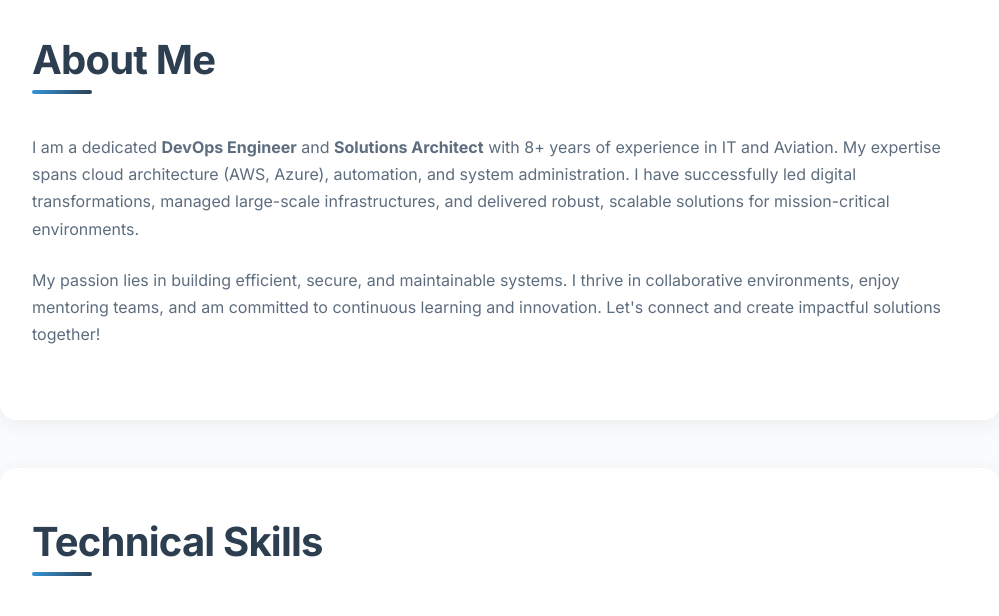
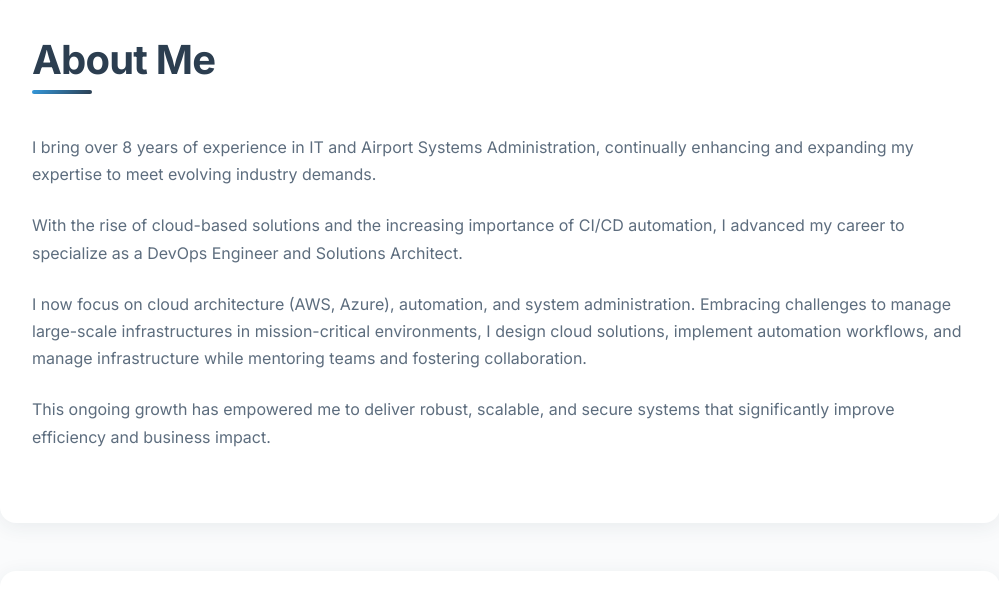
Before and after one commit to ibrahim-mintal/portfolio, a plain HTML site: page index.html in a window 1280 px wide. Shown: the part 1040-1656 px from the top of the page, without its empty margins (140-1139 px from the left). Drawn offline with Linux system fonts and the light colour scheme.

Commit message:
Adjust About me

```diff
--- a/index.html
+++ b/index.html
@@ -98,10 +98,16 @@
   <section id="about" class="container">
     <h2 class="section-title">About Me</h2>
     <p>
-      I am a dedicated <strong>DevOps Engineer</strong> and <strong>Solutions Architect</strong> with 8+ years of experience in IT and Aviation. My expertise spans cloud architecture (AWS, Azure), automation, and system administration. I have successfully led digital transformations, managed large-scale infrastructures, and delivered robust, scalable solutions for mission-critical environments.
+      I bring over 8 years of experience in IT and Airport Systems Administration, continually enhancing and expanding my expertise to meet evolving industry demands.
     </p>
     <p>
-      My passion lies in building efficient, secure, and maintainable systems. I thrive in collaborative environments, enjoy mentoring teams, and am committed to continuous learning and innovation. Let's connect and create impactful solutions together!
+      With the rise of cloud-based solutions and the increasing importance of CI/CD automation, I advanced my career to specialize as a DevOps Engineer and Solutions Architect.
+    </p>
+    <p>
+      I now focus on cloud architecture (AWS, Azure), automation, and system administration. Embracing challenges to manage large-scale infrastructures in mission-critical environments, I design cloud solutions, implement automation workflows, and manage infrastructure while mentoring teams and fostering collaboration.
+    </p>
+    <p>
+      This ongoing growth has empowered me to deliver robust, scalable, and secure systems that significantly improve efficiency and business impact.
     </p>
   </section>
 
@@ -550,8 +556,8 @@
 
   <!-- Footer -->
   <footer>
-    <div class="footer-content">
-      <a href="#home" class="footer-logo">Ibrahim Ahmed Mintal</a>
+  <div class="footer-content">
+    <a href="#home" class="footer-logo">Ibrahim Ahmed Mintal</a>
       <div class="social-icons">
         <a href="https://github.com/ibrahim-mintal" target="_blank" rel="noopener" aria-label="GitHub">
           <i class="fab fa-github"></i>
```
Also changed, not shown: 1 other file.
